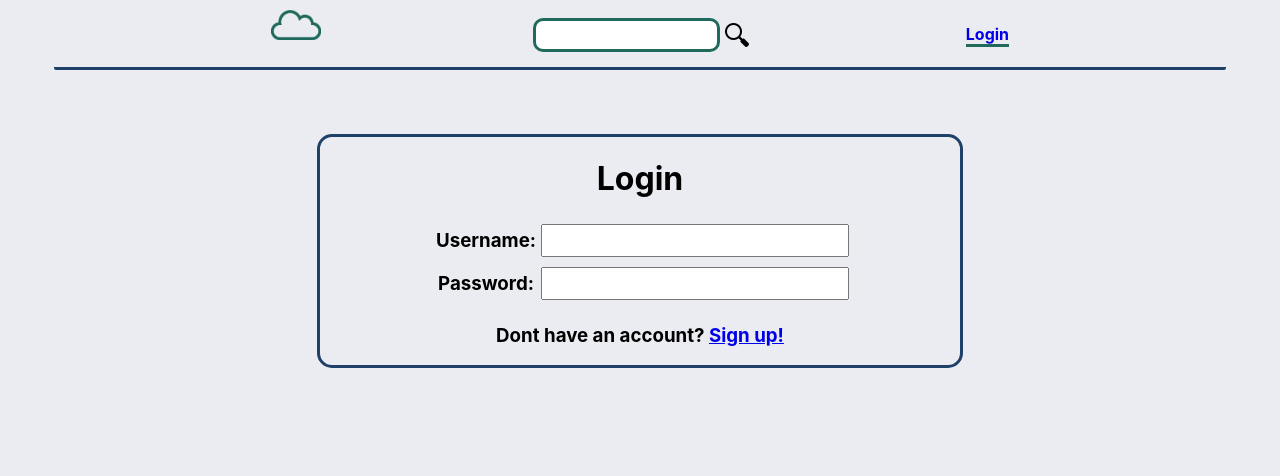
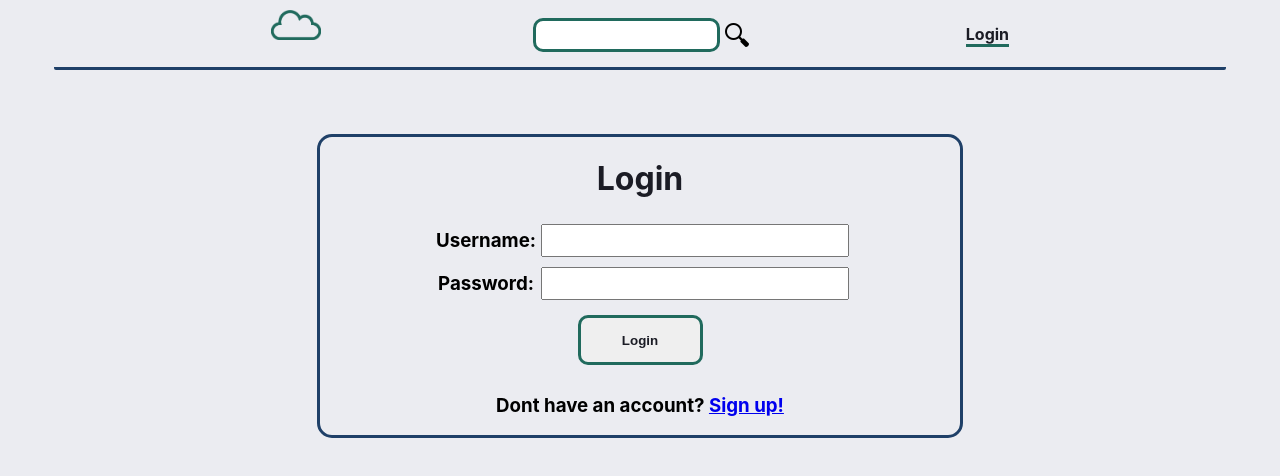
Before and after one commit to jarrod847/Nimbus-Front-End, a React (Create React App) app: page /login in a window 1280 px wide. Shown: the top 476 px of the page. Built offline with nearby package versions, Linux system fonts and the light colour scheme.

Commit message:
finished adding sign up page

```diff
--- a/src/Components/login-and-sign/login.js
+++ b/src/Components/login-and-sign/login.js
@@ -1,18 +1,53 @@
-import React from "react";
+import React, { useState } from "react";
 import { Link } from "react-router-dom";
+import Axios from "axios";
 
-const Login = () => {
+const Login = (props) => {
+  const [userCred, setUserCred] = useState({
+    displayName: "",
+    password: "",
+  });
+
+  const handleLogin = (e) => {
+    setUserCred({
+      ...userCred,
+      [e.target.name]: e.target.value,
+    });
+  };
+
+  const onSubmit = (e) => {
+    e.preventDefault();
+    Axios.post(`http://localhost:7000/user/login`, userCred)
+      .then((res) => {
+        localStorage.setItem("token", res.data.payload);
+        props.history.push("/profile");
+        window.location.reload();
+      })
+      .catch((err) => console.error(err));
+  };
+
   return (
-    <form className="login">
+    <form onSubmit={onSubmit} className="login">
       <h1>Login</h1>
       <span>
         <h3>Username:</h3>
-        <input className="inputs" />
+        <input
+          name="displayName"
+          value={userCred.displayName}
+          onChange={handleLogin}
+          className="inputs"
+        />
       </span>
       <span>
         <h3>Password:</h3>
-        <input className="inputs" />
+        <input
+          name="password"
+          value={userCred.password}
+          onChange={handleLogin}
+          className="inputs"
+        />
       </span>
+      <button className="regButton">Login</button>
       <h3>
         Dont have an account? <Link to="signup">Sign up!</Link>
       </h3>
--- a/src/Components/login-and-sign/signUp.js
+++ b/src/Components/login-and-sign/signUp.js
@@ -1,26 +1,50 @@
 import React, { useState } from "react";
 import { Link } from "react-router-dom";
+import Axios from "axios";
 
-const SignUp = () => {
+const SignUp = (props) => {
   const [form, setForm] = useState({
-    username: "",
+    displayName: "",
     password: "",
   });
+
+  const handleSignUp = (e) => {
+    setForm({
+      ...form,
+      [e.target.name]: e.target.value,
+    });
+  };
+
+  const onSubmit = (e) => {
+    e.preventDefault();
+    Axios.post(`http://localhost:7000/user/register`, form)
+      .then((res) => {
+        localStorage.setItem("token", res.data.payload);
+        props.history.push("/profile");
+        window.location.reload();
+      })
+      .catch((err) => console.error(err));
+  };
   return (
-    <div className="login">
+    <form onSubmit={onSubmit} className="login">
       <h1>Sign Up</h1>
       <span className="signupSpan">
         <b>Select a username</b>
-        <input />
+        <input
+          name="displayName"
+          value={form.displayName}
+          onChange={handleSignUp}
+        />
       </span>
       <span className="signupSpan">
         <b>Select a password</b>
-        <input />
+        <input name="password" onChange={handleSignUp} value={form.password} />
       </span>
+      <button className="regButton">Sign Up</button>
       <h3>
         Already a User? <Link to="/login">Login</Link>
       </h3>
-    </div>
+    </form>
   );
 };
 
--- a/src/scss/login/login.scss
+++ b/src/scss/login/login.scss
@@ -6,6 +6,10 @@
   width: 50%;
   margin: 5% auto;
   border-radius: 15px;
+
+  h1 {
+    color: #1b1c25;
+  }
 
   span {
     display: flex;
@@ -31,3 +35,12 @@
     height: 35px;
   }
 }
+.regButton {
+  width: 125px;
+  margin: 10px auto;
+  border: solid 3px #206a5d;
+  border-radius: 10px;
+  height: 50px;
+  font-weight: bold;
+  color: #1b1c25;
+}
--- a/src/scss/nav/nav.scss
+++ b/src/scss/nav/nav.scss
@@ -27,6 +27,7 @@
     text-decoration: none;
     font-weight: bold;
     border-bottom: solid #206a5d 3px;
+    color: #1b1c25;
   }
 }
 
```
